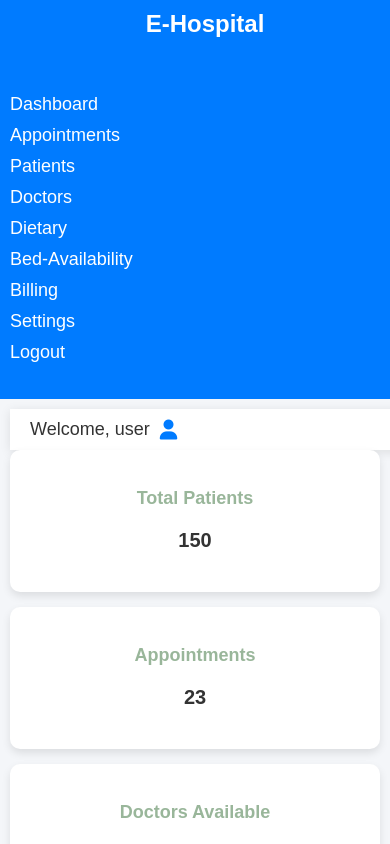
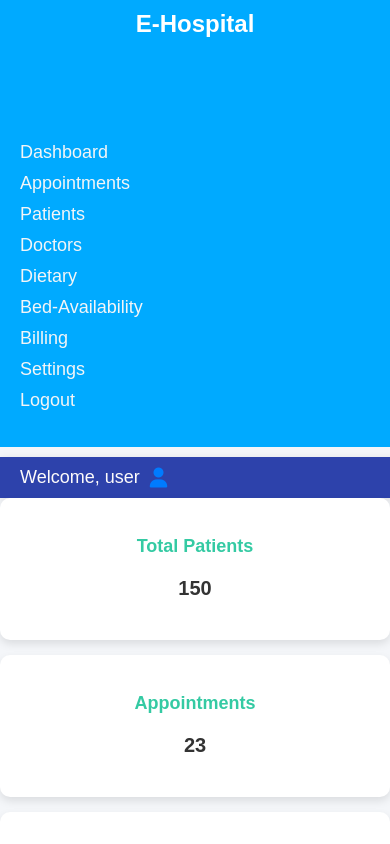
Before and after one commit to Adheroad/SIH_Hospital_MGMT_sys, a React (Create React App) app in the folder env/frontend/: page /mainindex in a window 390 px wide. Built offline with nearby package versions, Linux system fonts and the light colour scheme; the HTML template or start-up script is replaced by a standard one.

Commit message:
modified:   env/frontend/src/MainIndex.js 	modified:   env/frontend/src/Mainindex.css

```diff
--- a/env/frontend/src/MainIndex.js
+++ b/env/frontend/src/MainIndex.js
@@ -9,15 +9,15 @@ function MainIndex() {
       <aside className="sidebar">
         <div className="sidebar-logo">E-Hospital</div>
         <ul className="sidebar-links">
-          <li><a href="#">Dashboard</a></li>
-          <li><a href="#">Appointments</a></li>
-          <li><a href="#">Patients</a></li>
-          <li><a href="#">Doctors</a></li>
-          <li><a href="#">Dietary</a></li>
-          <li><a href="#">Bed-Availability</a></li>
-          <li><a href="#">Billing</a></li>
-          <li><a href="#">Settings</a></li>
-          <li><a href="#">Logout</a></li>
+          <li><a href="dashboard#">Dashboard</a></li>
+          <li><a href="appointments#">Appointments</a></li>
+          <li><a href="#patients">Patients</a></li>
+          <li><a href="#doctors">Doctors</a></li>
+          <li><a href="#dietary">Dietary</a></li>
+          <li><a href="#beds">Bed-Availability</a></li>
+          <li><a href="#billing">Billing</a></li>
+          <li><a href="#settings">Settings</a></li>
+          <li><a href="#logout">Logout</a></li>
         </ul>
       </aside>
 
--- a/env/frontend/src/Mainindex.css
+++ b/env/frontend/src/Mainindex.css
@@ -5,7 +5,7 @@ body {
   font-family: Arial, sans-serif;
   margin: 0;
   padding: 0;
-  background-color: #f4f6f9;
+  background-color: #237bff;
 }
 
 /* Dashboard Container */
@@ -18,7 +18,7 @@ body {
 /* Sidebar Styles */
 .sidebar {
   width: 250px;
-  background-color: #007bff;
+  background-color: #00aaff;
   padding: 20px;
   color: white;
   display: flex;
@@ -30,7 +30,7 @@ body {
   font-size: 24px;
   font-weight: bold;
   text-align: center;
-  margin-bottom: 30px;
+  margin-bottom: 0;
 }
 
 .sidebar-links {
@@ -44,7 +44,7 @@ body {
 
 .sidebar-links li a {
   text-decoration: none;
-  color: white;
+  color: rgb(243, 245, 247);
   font-size: 18px;
   display: block;
   transition: color 0.3s ease, transform 0.3s ease;
@@ -52,13 +52,13 @@ body {
 
 .sidebar-links li a:hover {
   color: #ffdd57;
-  transform: translateX(10px);
+  transform: translateX(20px);
 }
 
 /* Topbar Styles */
 .topbar {
   width: 100%;
-  background-color: #fff;
+  background-color: #2d42ab;
   display: flex;
   justify-content: space-between;
   align-items: center;
@@ -69,7 +69,7 @@ body {
 
 .topbar-user {
   font-size: 18px;
-  color: #333;
+  color: #fdfbfb;
   display: flex;
   align-items: center;
 }
@@ -133,7 +133,7 @@ body {
     color: #007bff;
   }
   100% {
-    color: #ffdd57;
+    color: #57ff65;
   }
 }
 
@@ -175,14 +175,28 @@ body {
     flex-direction: column;
   }
 
+  .sidebar-logo {
+    font-size: 24px;
+    font-weight: bold;
+    text-align: center;
+    margin-bottom: 0;
+  }
+
   .sidebar {
-    width: 100%;
+    width: 100vw;
+    height: 250vh;
     padding: 10px;
     order: 1;
+    overflow: scroll;
   }
 
   .sidebar-links li {
     margin: 10px 0;
+        display: flex;
+        flex-wrap: wrap;
+        flex-direction: row;
+        padding-left: 20px;
+      overflow: auto;
   }
 
   .main-content {
```
